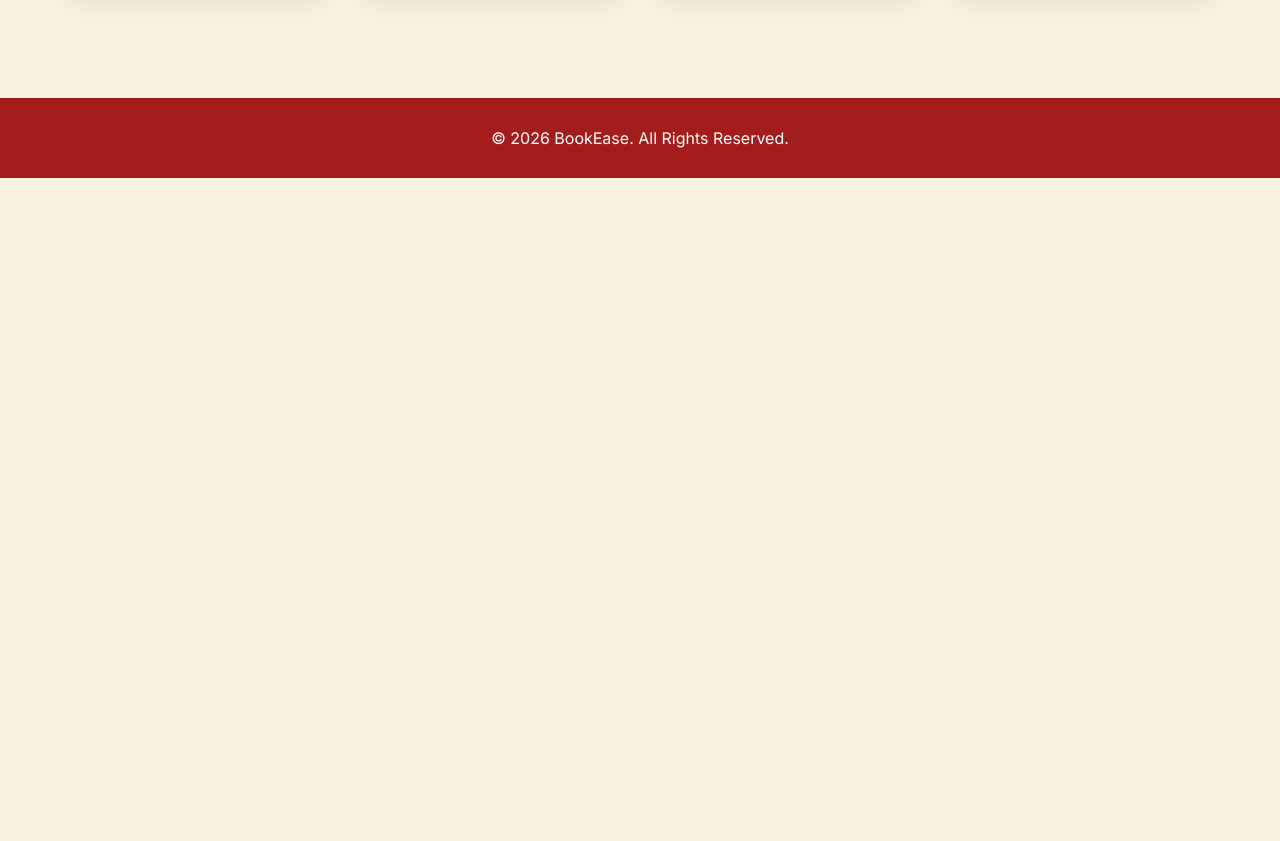
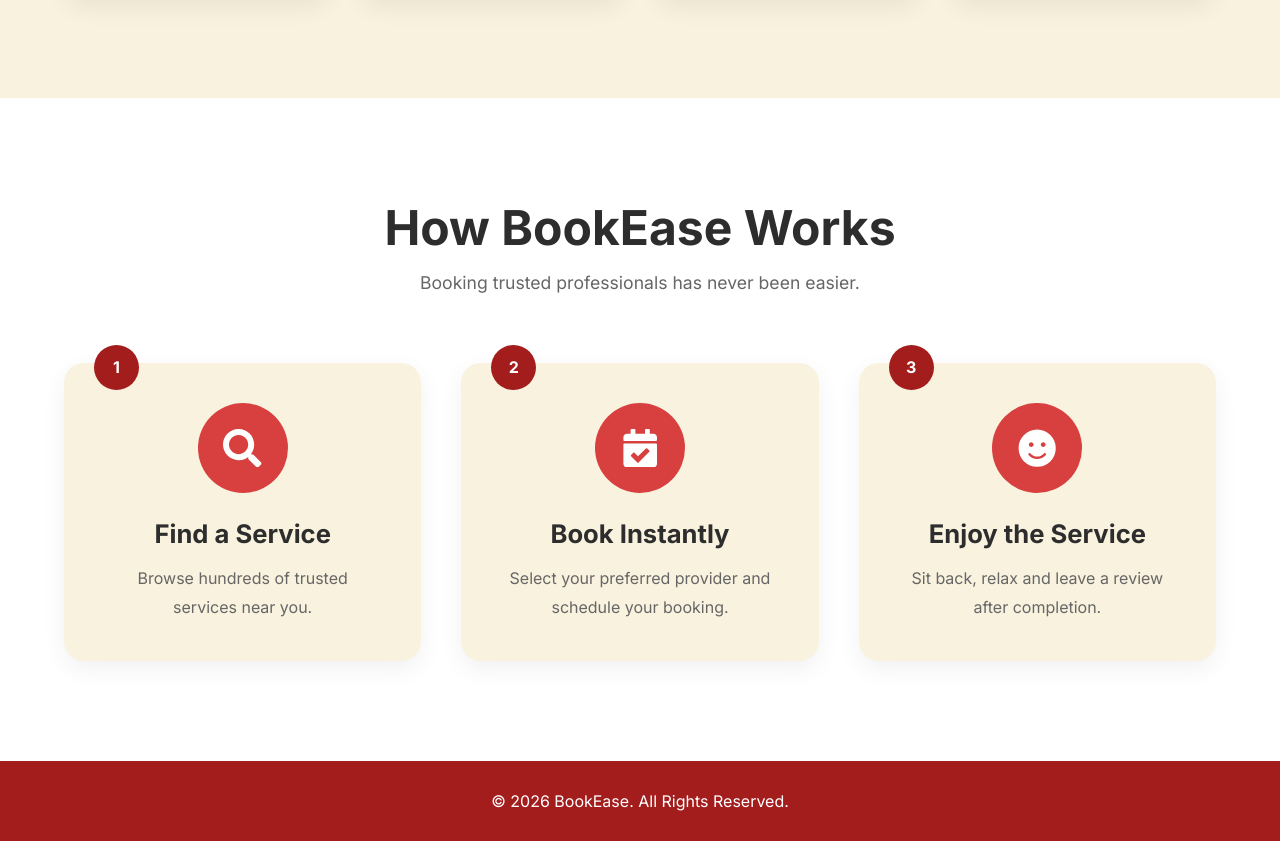
Before and after one commit to Thusitha-Piyathilake/BookEase, a React (Vite) app in the folder frontend/: page / in a window 1280 px wide. Shown: the part 2505-3346 px from the top of the page. Before the commit the page ends 2683 px from the top, so only its background shows below. Built offline with nearby package versions, Linux system fonts and the light colour scheme.

Commit message:
feat: add how it works section

```diff
--- a/frontend/src/components/common/HowItWorks.css
+++ b/frontend/src/components/common/HowItWorks.css
@@ -0,0 +1,104 @@
+.how-section{
+    padding:100px 0;
+    background:white;
+}
+
+.steps{
+    margin-top:70px;
+
+    display:grid;
+    grid-template-columns:repeat(auto-fit,minmax(300px,1fr));
+
+    gap:40px;
+}
+
+.step-card{
+
+    position:relative;
+
+    background:var(--cream);
+
+    padding:40px;
+
+    border-radius:20px;
+
+    text-align:center;
+
+    transition:.35s;
+
+    box-shadow:0 8px 25px rgba(0,0,0,.06);
+}
+
+.step-card:hover{
+
+    transform:translateY(-10px);
+
+    box-shadow:0 18px 35px rgba(0,0,0,.12);
+
+}
+
+.step-number{
+
+    position:absolute;
+
+    top:-18px;
+
+    left:30px;
+
+    width:45px;
+
+    height:45px;
+
+    border-radius:50%;
+
+    background:var(--primary-dark);
+
+    color:white;
+
+    display:flex;
+
+    align-items:center;
+
+    justify-content:center;
+
+    font-weight:bold;
+}
+
+.step-icon{
+
+    width:90px;
+
+    height:90px;
+
+    margin:auto;
+
+    border-radius:50%;
+
+    background:var(--primary);
+
+    color:white;
+
+    display:flex;
+
+    align-items:center;
+
+    justify-content:center;
+
+    font-size:2.4rem;
+
+    margin-bottom:25px;
+}
+
+.step-card h3{
+
+    font-size:1.6rem;
+
+    margin-bottom:15px;
+}
+
+.step-card p{
+
+    color:#666;
+
+    line-height:1.8;
+}
--- a/frontend/src/components/common/HowItWorks.tsx
+++ b/frontend/src/components/common/HowItWorks.tsx
@@ -0,0 +1,79 @@
+import "./HowItWorks.css";
+import { FaSearch, FaCalendarCheck, FaSmile } from "react-icons/fa";
+
+export default function HowItWorks() {
+  return (
+    <section className="how-section">
+
+      <div className="container">
+
+        <div className="section-title">
+          <h2>How BookEase Works</h2>
+          <p>
+            Booking trusted professionals has never been easier.
+          </p>
+        </div>
+
+        <div className="steps">
+
+          <div className="step-card">
+
+            <div className="step-number">
+              1
+            </div>
+
+            <div className="step-icon">
+              <FaSearch />
+            </div>
+
+            <h3>Find a Service</h3>
+
+            <p>
+              Browse hundreds of trusted services near you.
+            </p>
+
+          </div>
+
+          <div className="step-card">
+
+            <div className="step-number">
+              2
+            </div>
+
+            <div className="step-icon">
+              <FaCalendarCheck />
+            </div>
+
+            <h3>Book Instantly</h3>
+
+            <p>
+              Select your preferred provider and schedule your booking.
+            </p>
+
+          </div>
+
+          <div className="step-card">
+
+            <div className="step-number">
+              3
+            </div>
+
+            <div className="step-icon">
+              <FaSmile />
+            </div>
+
+            <h3>Enjoy the Service</h3>
+
+            <p>
+              Sit back, relax and leave a review after completion.
+            </p>
+
+          </div>
+
+        </div>
+
+      </div>
+
+    </section>
+  );
+}
--- a/frontend/src/pages/Home/Home.tsx
+++ b/frontend/src/pages/Home/Home.tsx
@@ -2,6 +2,7 @@ import Navbar from "../../components/layout/Navbar";
 import Hero from "../../components/common/Hero";
 import ServicesSection from "../../components/common/ServicesSection";
 import Features from "../../components/common/Features";
+import HowItWorks from "../../components/common/HowItWorks";
 import Footer from "../../components/layout/Footer";
 
 export default function Home() {
@@ -11,6 +12,7 @@ export default function Home() {
       <Hero />
       <ServicesSection />
       <Features />
+      <HowItWorks />
       <Footer />
     </>
   );
```
